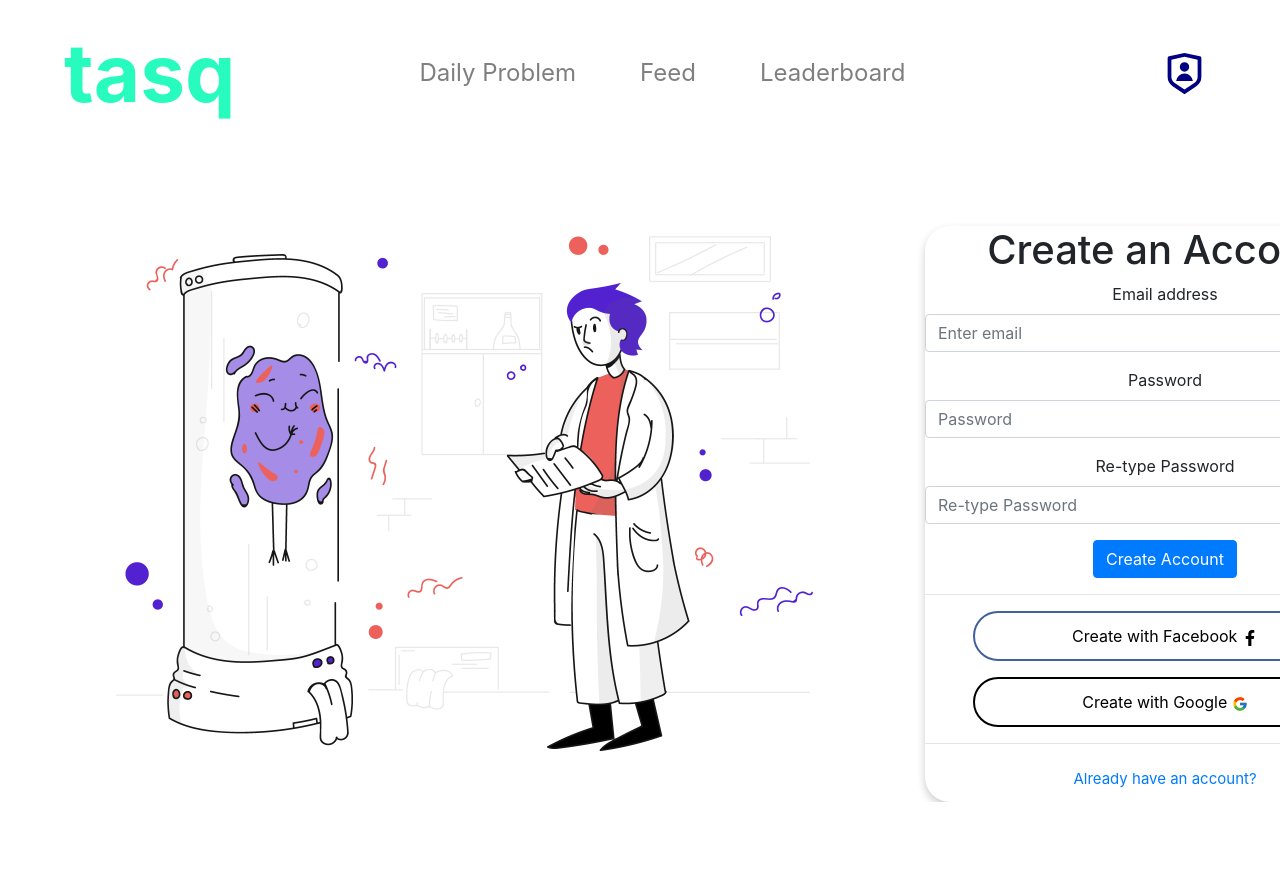
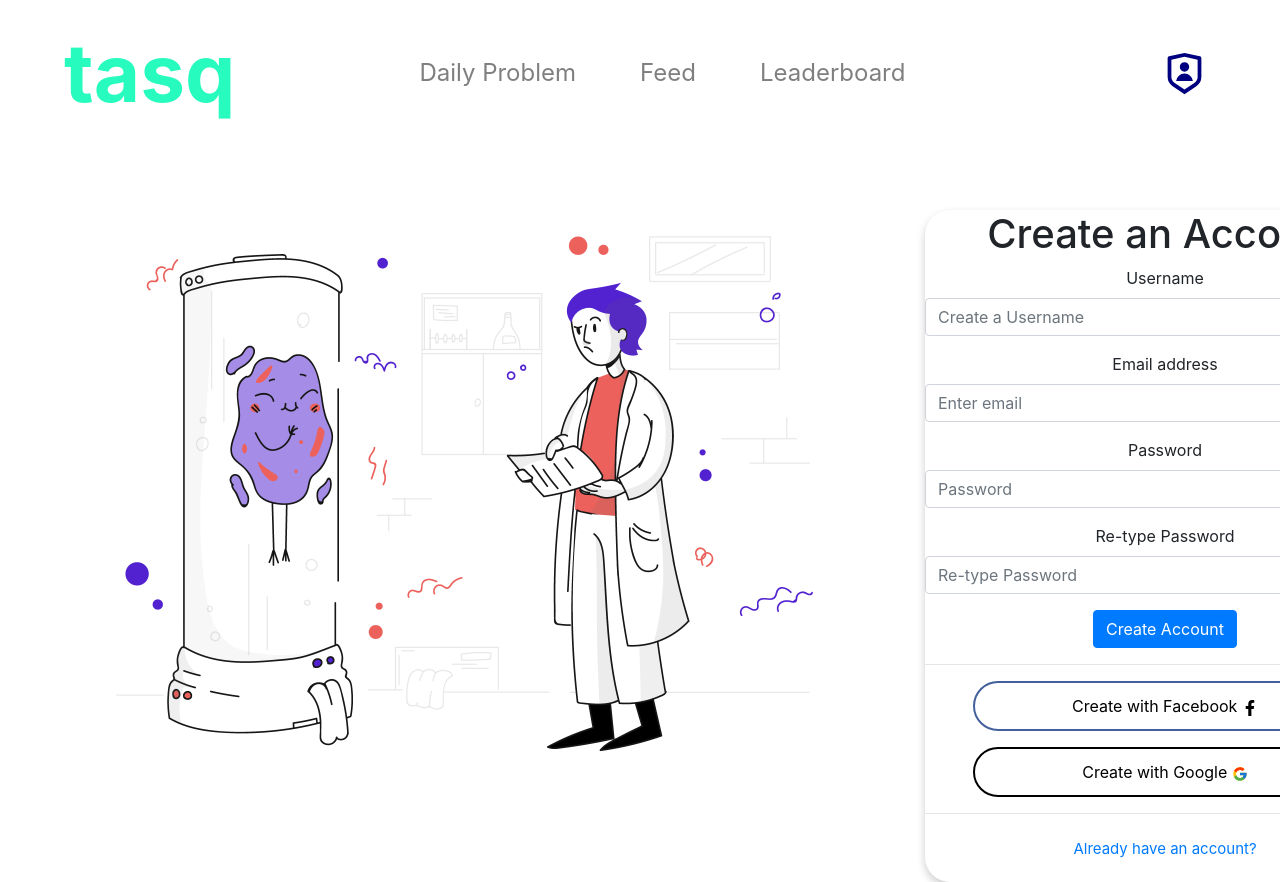
Before and after one commit to applied-project-2020/zoosh, a React (Create React App) app: page /Register in a window 1280 px wide. Shown: the top 882 px of the page. Before the commit the page ends 802 px from the top, so only its background shows below. Built offline with nearby package versions, Linux system fonts and the light colour scheme.

Commit message:
Username field

```diff
--- a/package.json
+++ b/package.json
@@ -16,7 +16,7 @@
     "react-scripts": "3.4.3"
   },
   "scripts": {
-    "start": "HTTPS=true react-scripts start",
+    "start": "react-scripts start",
     "build": "react-scripts build",
     "test": "react-scripts test",
     "eject": "react-scripts eject"
--- a/src/App.css
+++ b/src/App.css
@@ -213,11 +213,10 @@
 /* REGISTER PAGE */
 .register-card{
   width: 30rem;
-  height: 36rem;
+  height: 42rem;
   background-color: white;
   box-shadow: 0px 4px 8px 0px rgba(0,0,0,0.2);
   margin: auto;
-  margin-top: 1rem;
   border-radius: 25px;
   margin-right: 40rem;
 }
--- a/src/components/Register.js
+++ b/src/components/Register.js
@@ -15,6 +15,12 @@
           <div class="register-card">
           <h1>Create an Account</h1>
           <Form>
+          <Form.Group controlId="formBasicEmail">
+              <Form.Label>Username</Form.Label>
+              <Form.Control type="email" placeholder="Create a Username" required/>
+              <Form.Text className="text-muted">
+              </Form.Text>
+            </Form.Group>
             <Form.Group controlId="formBasicEmail">
               <Form.Label>Email address</Form.Label>
               <Form.Control type="email" placeholder="Enter email" />
```
